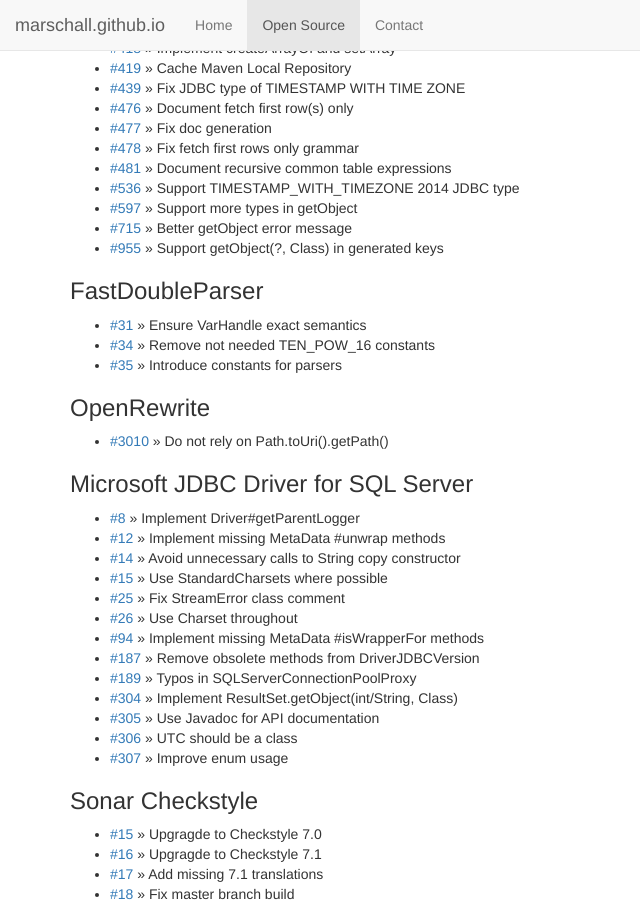
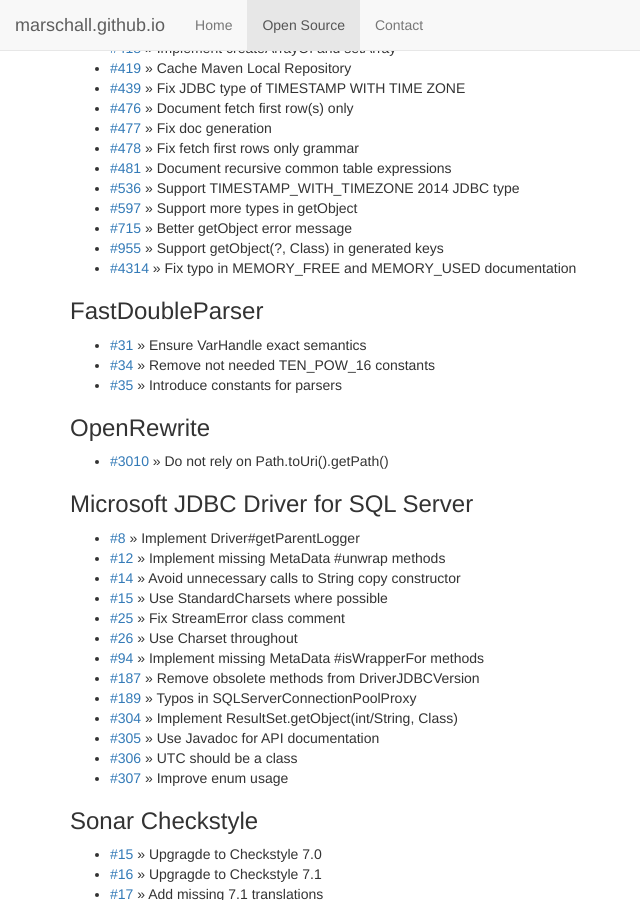
Before and after one commit to marschall/marschall.github.com, a Jekyll site: the page built from open-source.html, in a window 1280 px wide and 900 px high, scrolled down 7308 px. Shown: the whole window, without its empty margins (0-640 px from the left). Built offline with Jekyll 4.4.1, drawn with Linux system fonts in a browser that asks for light colours.

Commit message:
add H2#4314

```diff
--- a/open-source.html
+++ b/open-source.html
@@ -432,6 +432,7 @@
   <li><a href="https://github.com/h2database/h2database/pull/597">#597</a> &raquo; Support more types in getObject</li>
   <li><a href="https://github.com/h2database/h2database/pull/715">#715</a> &raquo; Better getObject error message</li>
   <li><a href="https://github.com/h2database/h2database/pull/955">#955</a> &raquo; Support getObject(?, Class) in generated keys</li>
+  <li><a href="https://github.com/h2database/h2database/pull/4314">#4314</a> &raquo; Fix typo in MEMORY_FREE and MEMORY_USED documentation</li>
 </ul>
 <h3>FastDoubleParser</h3>
 <ul>
```
